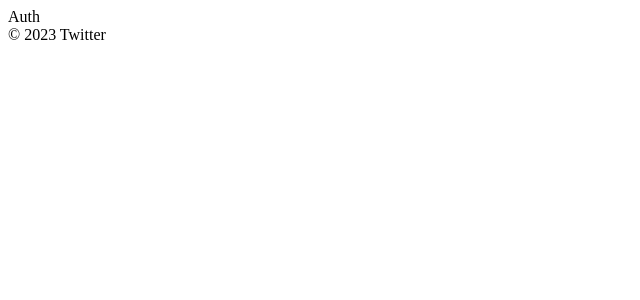
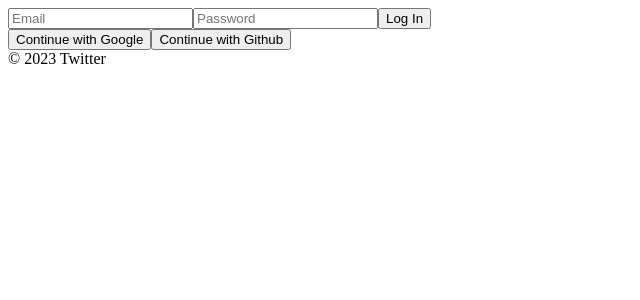
Before and after one commit to elsa-kim/CloneCoding_React_2, a React (Create React App) app: page / in a window 1280 px wide. Shown: the top 300 px of the page, without its empty margins (0-640 px from the left). Built offline with nearby package versions, Linux system fonts and the light colour scheme; no server answers.

Commit message:
loginform

```diff
--- a/src/routes/Auth.js
+++ b/src/routes/Auth.js
@@ -1,7 +1,34 @@
-import React from "react";
+import React, { useState } from "react";
 
 const Auth = () => {
-  return <div>Auth</div>;
+  const [email, setEmail] = useState("");
+  const [password, setPassword] = useState("");
+  const onChange = (e) => {
+    const {
+      target: { name, value },
+    } = e;
+    if (name === "email") {
+      setEmail(value);
+    } else if (name === "password") {
+      setPassword(value);
+    }
+  };
+  const onSubmit = (e) => {
+    e.preventDefault();
+  };
+  return (
+    <div>
+      <form onSubmit={onSubmit}>
+        <input name="email" type="text" placeholder="Email" required value={email} onChange={onChange} />
+        <input name="password" type="password" placeholder="Password" required value={password} onChange={onChange} />
+        <input type="submit" value="Log In" />
+      </form>
+      <div>
+        <button>Continue with Google</button>
+        <button>Continue with Github</button>
+      </div>
+    </div>
+  );
 };
 
 export default Auth;
```
